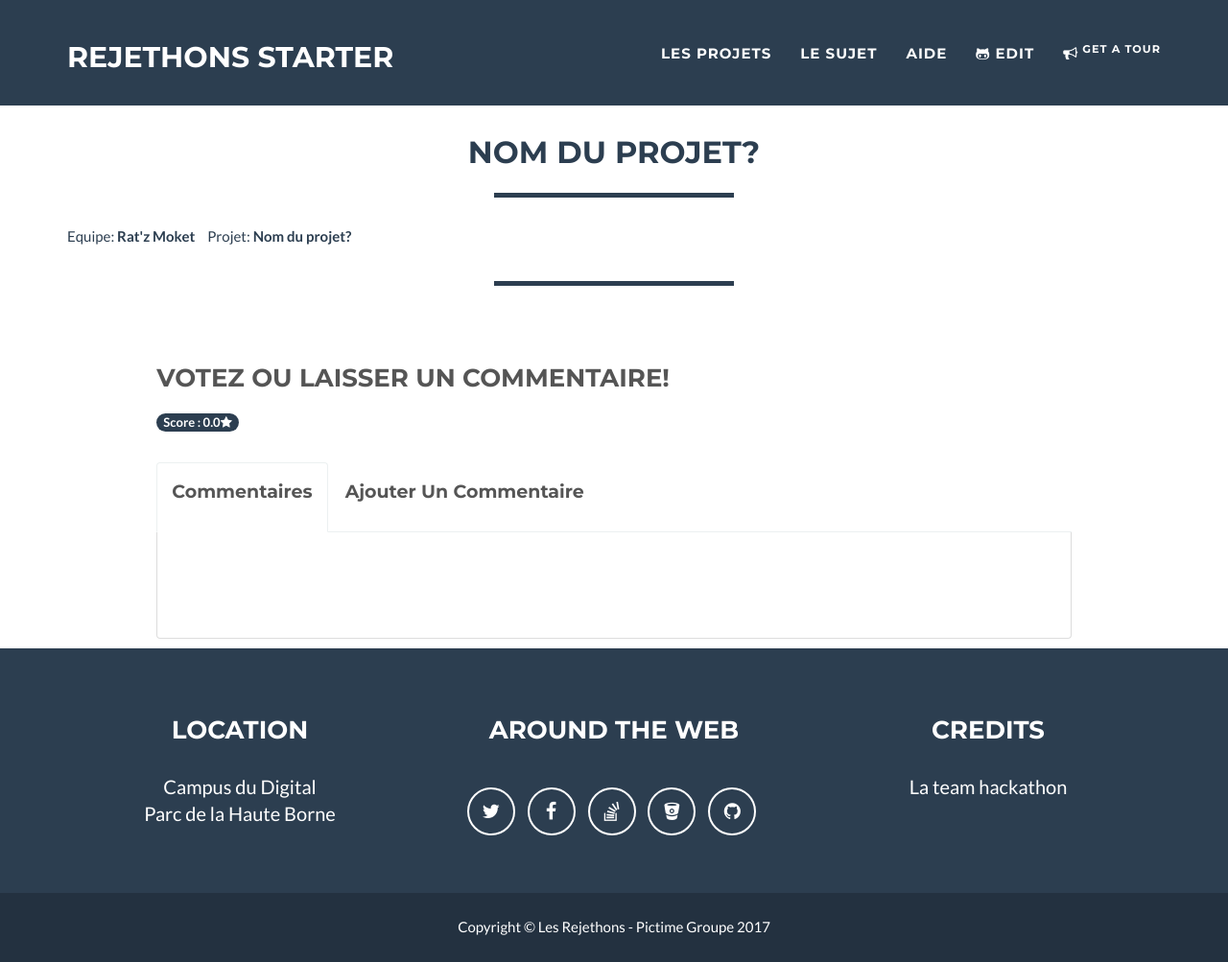
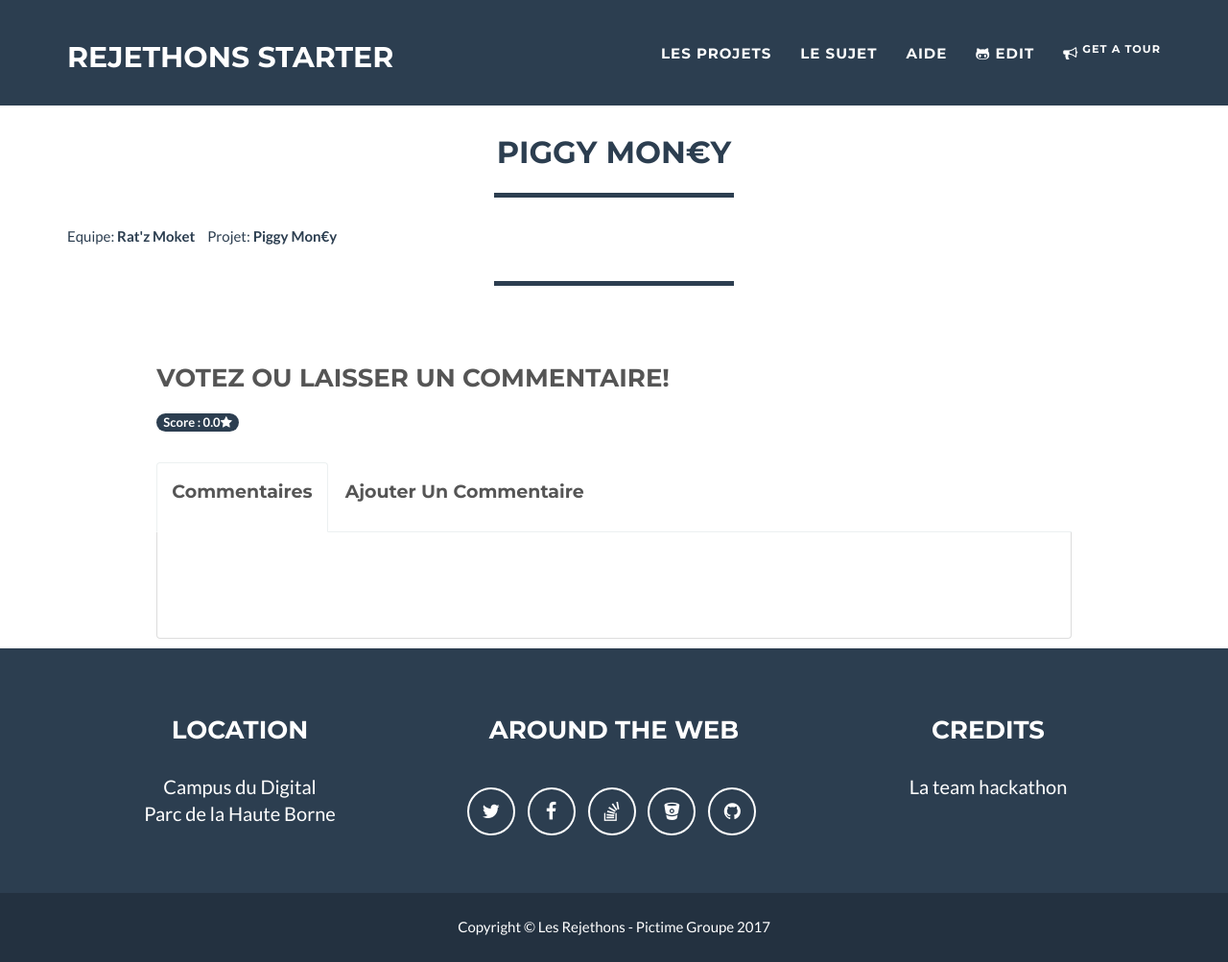
Before and after one commit to stephaneLeroy/rejethons-starter, a Jekyll site: the page built from _posts/2017-05-19-les-ratz-moket.markdown, in a window 1280 px wide and 1003 px high. Shown: the whole window at 96% size. Built offline with Jekyll 4.4.1, drawn with Linux system fonts in a browser that asks for light colours.

Commit message:
Update 2017-05-19-les-ratz-moket.markdown

```diff
--- a/_posts/2017-05-19-les-ratz-moket.markdown
+++ b/_posts/2017-05-19-les-ratz-moket.markdown
@@ -1,9 +1,9 @@
 ---
 layout: project
-title: Nom du projet?
+title: Piggy Mon€y
 date: 2017-05-19
 team: Rat'z Moket
 # Cette image doit etre deposee dans le repertoire /img/projects de ce site.
 img: les-ratz-moket.jpg
-alt: Nom du projet?
+alt: Piggy Mon€y
 ---
```
